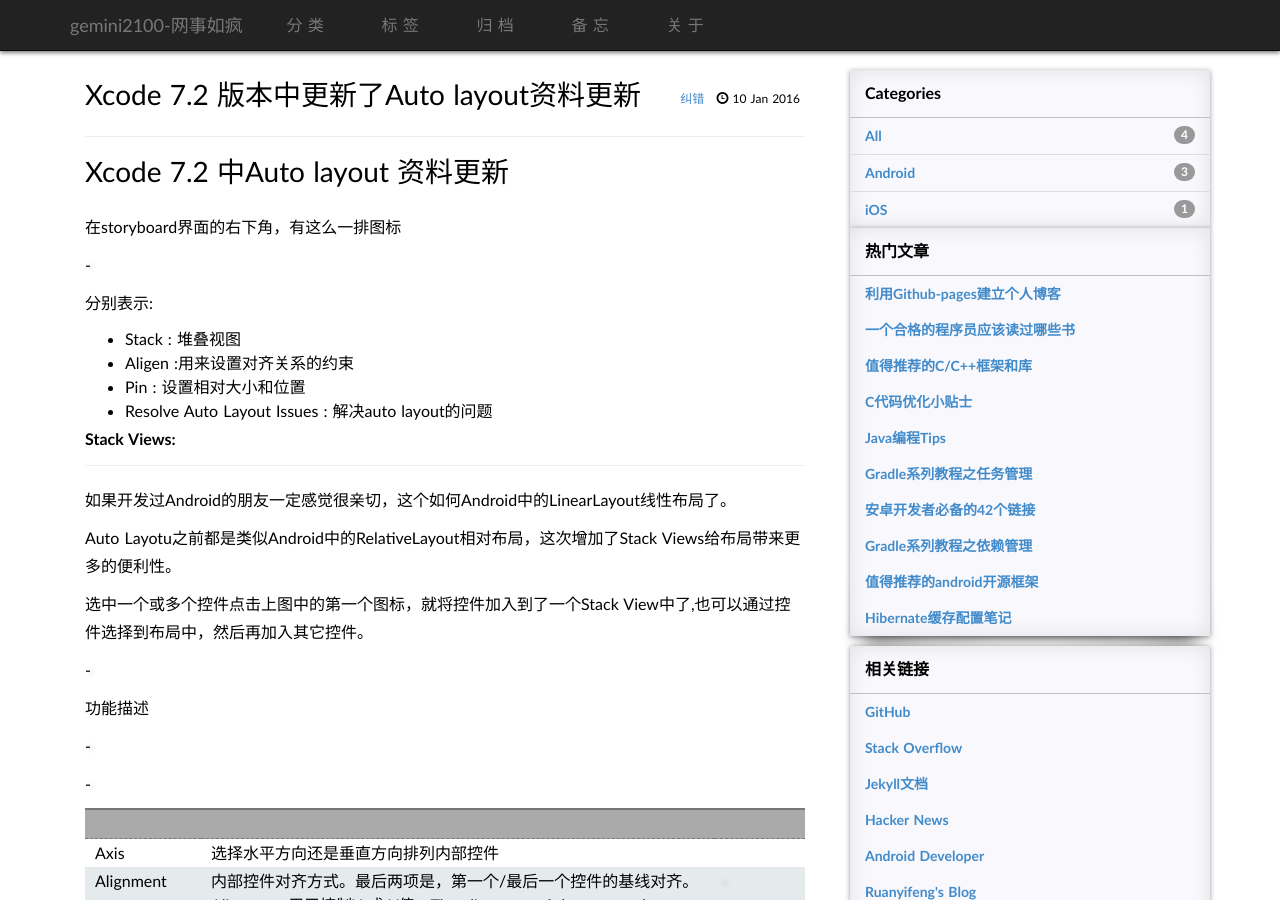
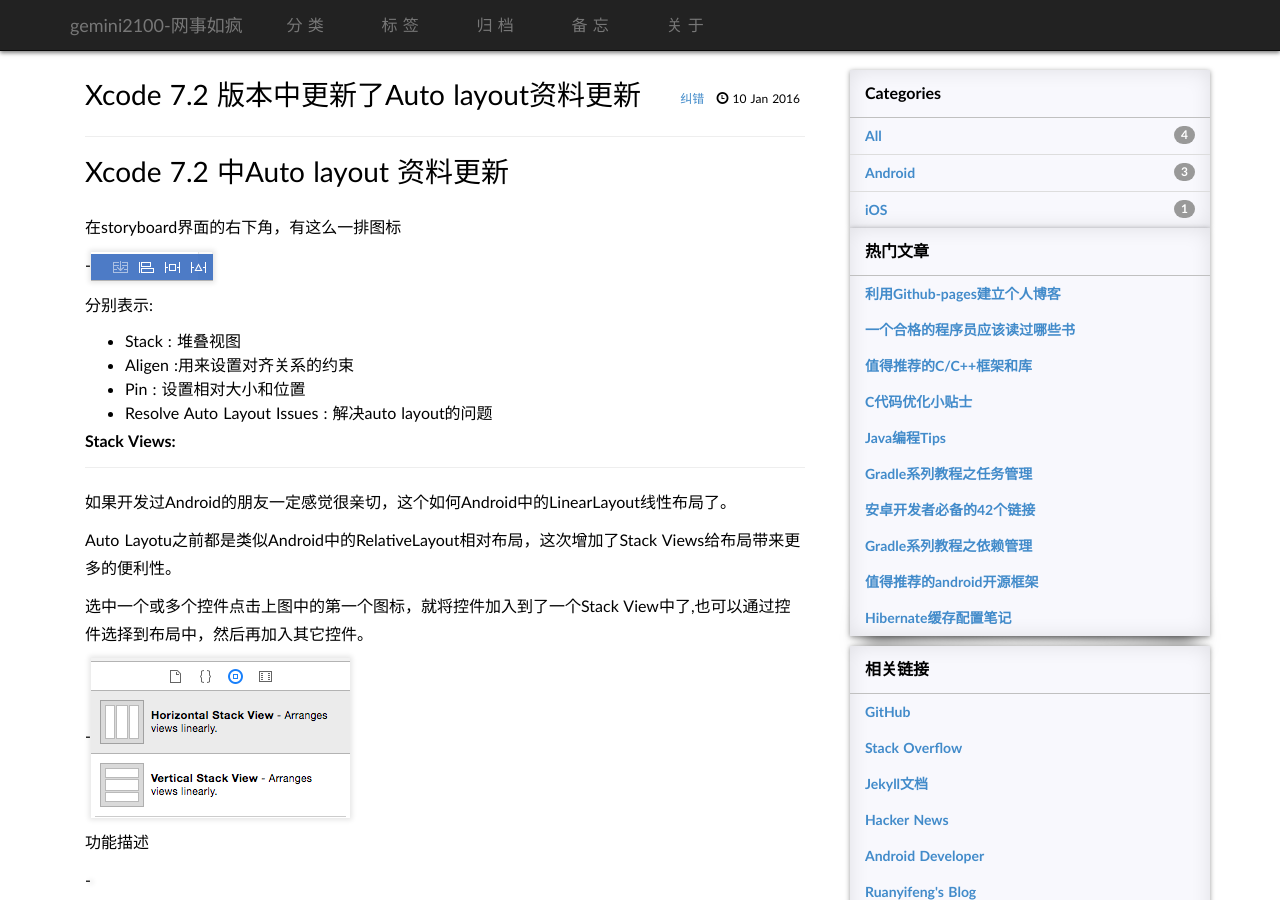
Before and after one commit to gemini2100/gemini2100.github.io, a Jekyll site: the page built from _posts/2016-01-10-Auto Layout资料更新.md, in a window 1280 px wide and 900 px high. Built offline with Jekyll 4.4.1, drawn with Linux system fonts in a browser that asks for light colours; some web fonts are replaced; comment, search, counter and statistics services are not loaded.

Commit message:
不能加两个点

```diff
--- a/_posts/2016-01-10-Auto Layout资料更新.md
+++ b/_posts/2016-01-10-Auto Layout资料更新.md
@@ -11,7 +11,7 @@
 
 在storyboard界面的右下角，有这么一排图标
 
--![](../images/20160111083246.png)
+-![](/images/20160111083246.png)
 
 分别表示:
 
@@ -30,7 +30,7 @@
 
 选中一个或多个控件点击上图中的第一个图标，就将控件加入到了一个Stack View中了,也可以通过控件选择到布局中，然后再加入其它控件。
 
--![](../images/2016-01-12 14.14.33.png)
+-![](/images/2016-01-12 14.14.33.png)
 
 
 
```
